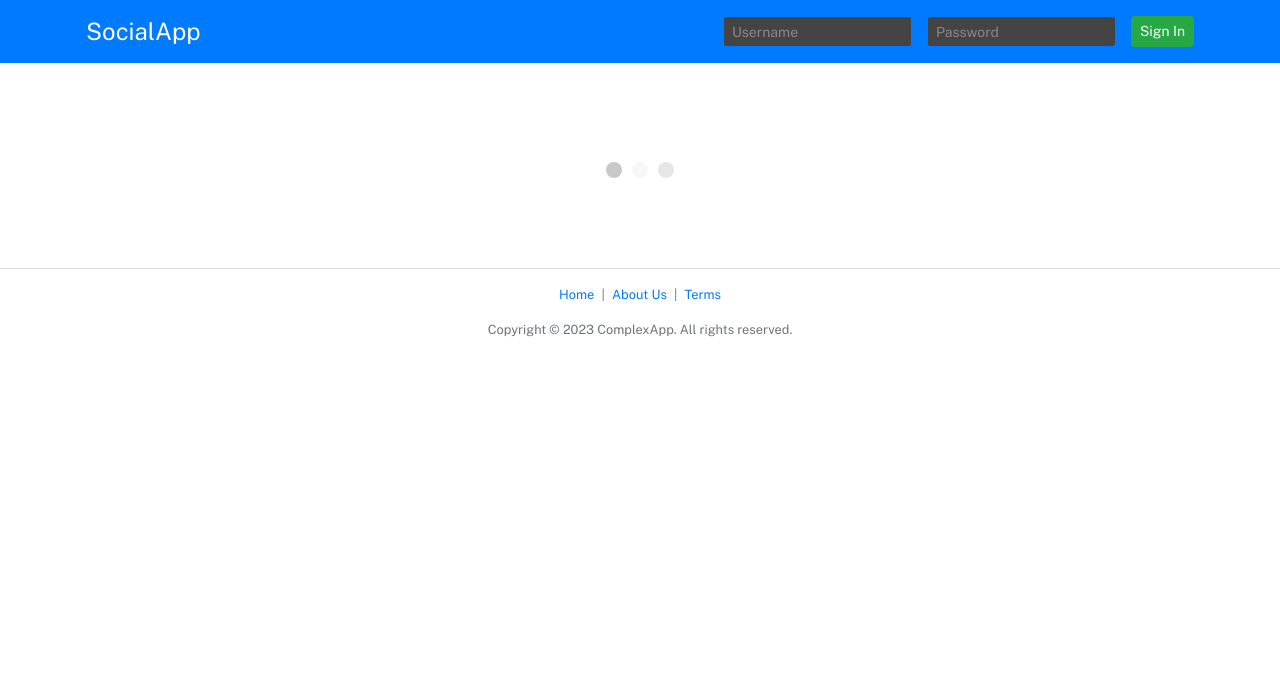
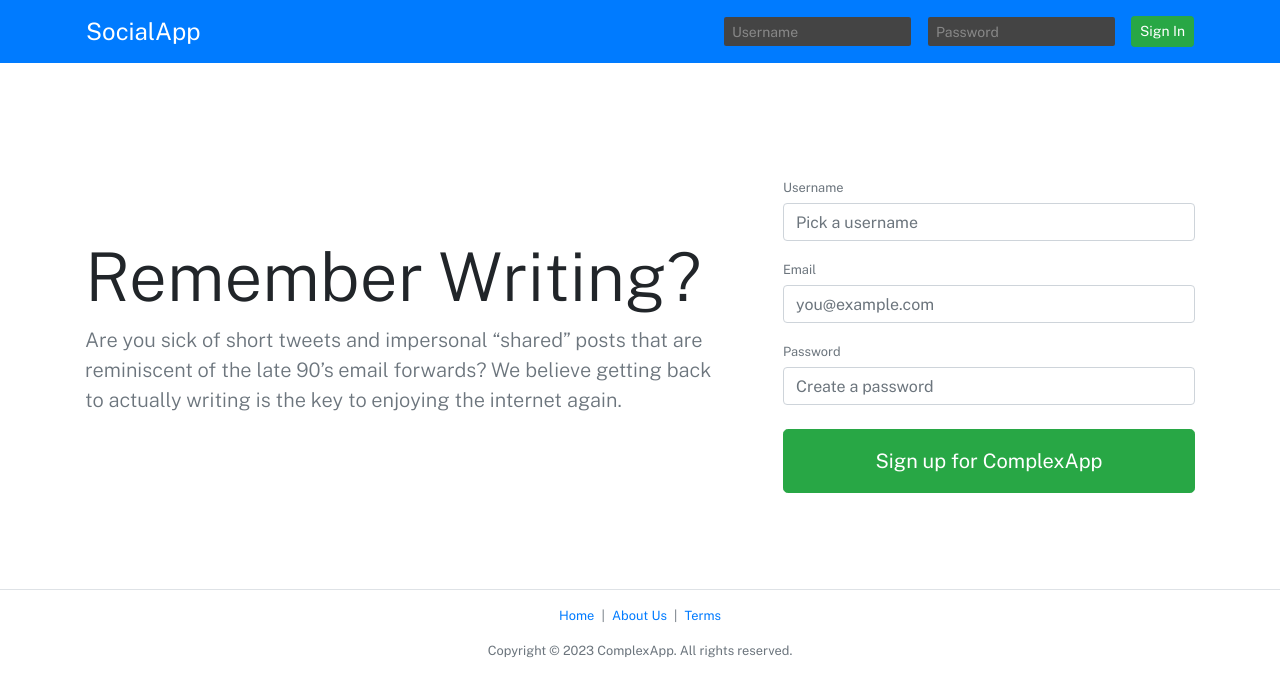
Before and after one commit to vidhupopli/social-media-app, a React app: page / in a window 1280 px wide. Shown: the top 696 px of the page. Built offline with nearby package versions, Linux system fonts and the light colour scheme.

Commit message:
Fix BUG: HomeGuest not displaying

```diff
--- a/app/components/home.js
+++ b/app/components/home.js
@@ -44,20 +44,20 @@ function Home() {
     return () => axiosRequestRef.cancel();
   }, [globalState]);
 
+  // If the user is not even logged in then render this piece of jsx.
+  if (!globalState.userCredentials) {
+    return (
+      <Page title="Home" narrow={false}>
+        <HomeGuest />
+      </Page>
+    );
+  }
+
   // render this JSX if the user is logged in, and if he is indeed logged in, network request is still being made trying to retrieve a feed to display.
   if (localState.isLoading) {
     return (
       <Page title="Loading" narrow={false}>
         <LoadingDots />
-      </Page>
-    );
-  }
-
-  // If the user is not even logged in then render this piece of jsx.
-  if (!globalState.userCredentials) {
-    return (
-      <Page title="Home" narrow={false}>
-        <HomeGuest />
       </Page>
     );
   }
```
